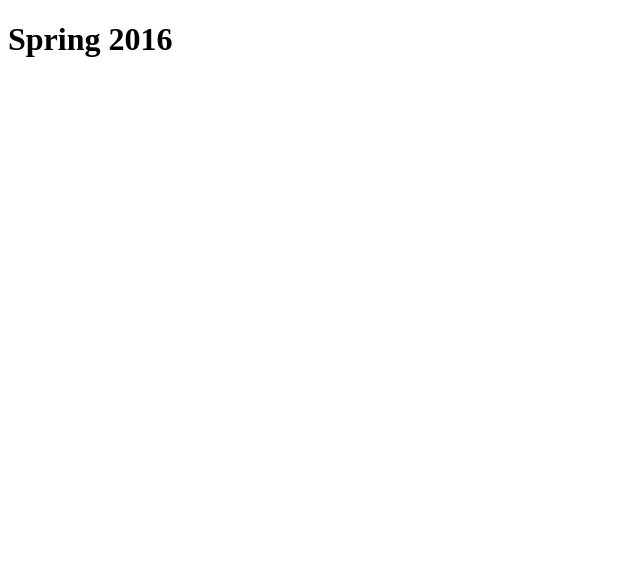
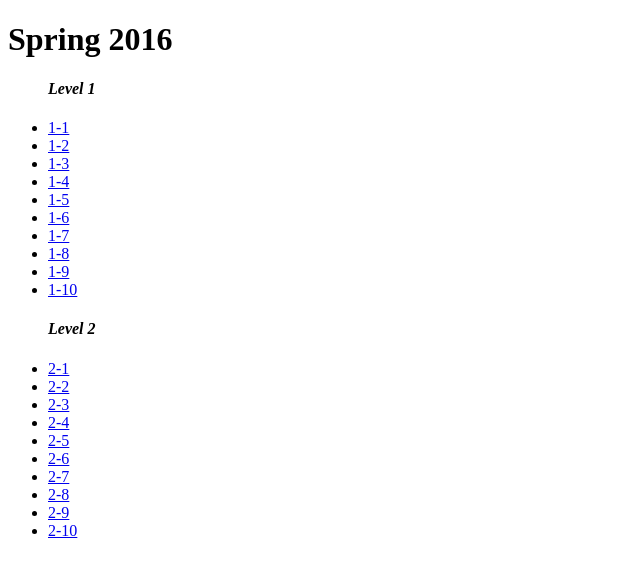
Before and after one commit to machellechoi/machellechoi.github.io, a plain HTML site: page index.html in a window 1280 px wide. Shown: the whole page, without its empty margins (0-640 px from the left). Drawn offline with Linux system fonts and the light colour scheme.

Commit message:
add project 1: level 1 & 2 links

```diff
--- a/index.html
+++ b/index.html
@@ -5,5 +5,31 @@
     </head>
     <body>
         <h1>Spring 2016</h1>
+        <ul>
+            <h4><em>Level 1</em></h4>
+            <li><a href="project1/level1/1-1.html">1-1</a></li>
+            <li><a href="project1/level1/1-2.html">1-2</a></li>
+            <li><a href="project1/level1/1-3.html">1-3</a></li>
+            <li><a href="project1/level1/1-4.html">1-4</a></li>
+            <li><a href="project1/level1/1-5.html">1-5</a></li>
+            <li><a href="project1/level1/1-6.html">1-6</a></li>
+            <li><a href="project1/level1/1-7.html">1-7</a></li>
+            <li><a href="project1/level1/1-8.html">1-8</a></li>
+            <li><a href="project1/level1/1-9.html">1-9</a></li>
+            <li><a href="project1/level1/1-10.html">1-10</a></li>
+        </ul>
+        <ul>
+            <h4><em>Level 2</em></h4>
+            <li><a href="project1/level2/2-1.html">2-1</a></li>
+            <li><a href="project1/level2/2-2.html">2-2</a></li>
+            <li><a href="project1/level2/2-3.html">2-3</a></li>
+            <li><a href="project1/level2/2-4.html">2-4</a></li>
+            <li><a href="project1/level2/2-5.html">2-5</a></li>
+            <li><a href="project1/level2/2-6.html">2-6</a></li>
+            <li><a href="project1/level2/2-7.html">2-7</a></li>
+            <li><a href="project1/level2/2-8.html">2-8</a></li>
+            <li><a href="project1/level2/2-9.html">2-9</a></li>
+            <li><a href="project1/level2/2-10.html">2-10</a></li>
+        </ul>
     </body>
 </html>
```
